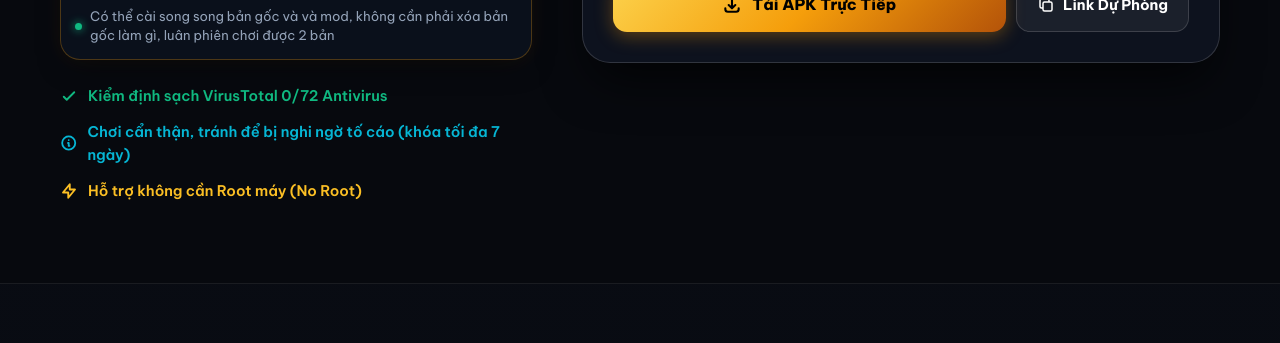
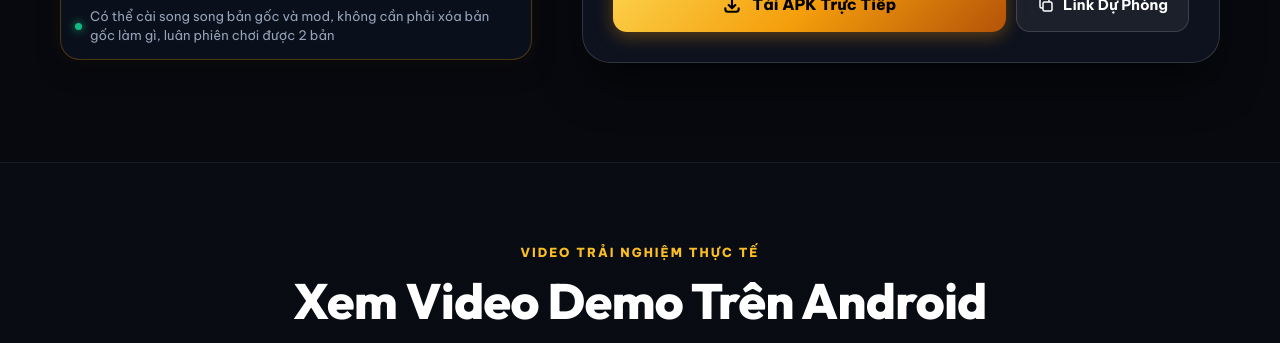
Before and after one commit to ayaflo/aov164, a website: page index.html in a window 1280 px wide. Shown: the part 1454-1797 px from the top of the page. Drawn offline with Linux system fonts and the light colour scheme.

Commit message:
Bo danh sach security checklist va sua loi chinh ta chu thich Clone

```diff
--- a/index.html
+++ b/index.html
@@ -238,33 +238,11 @@
               </div>
               <div class="app-icon-caption">
                 <span class="dot-online"></span>
-                <span>Có thể cài song song bản gốc và và mod, không cần phải xóa bản gốc làm gì, luân phiên chơi được 2
+                <span>Có thể cài song song bản gốc và mod, không cần phải xóa bản gốc làm gì, luân phiên chơi được 2
                   bản</span>
               </div>
             </div>
 
-            <div class="security-checklist">
-              <div class="checklist-item">
-                <svg width="18" height="18" fill="none" viewBox="0 0 24 24" stroke="currentColor">
-                  <path stroke-linecap="round" stroke-linejoin="round" stroke-width="2.5" d="M5 13l4 4L19 7" />
-                </svg>
-                <span>Kiểm định sạch VirusTotal 0/72 Antivirus</span>
-              </div>
-              <div class="checklist-item cyan">
-                <svg width="18" height="18" fill="none" viewBox="0 0 24 24" stroke="currentColor">
-                  <path stroke-linecap="round" stroke-linejoin="round" stroke-width="2.5"
-                    d="M13 16h-1v-4h-1m1-4h.01M21 12a9 9 0 11-18 0 9 9 0 0118 0z" />
-                </svg>
-                <span>Chơi cẩn thận, tránh để bị nghi ngờ tố cáo (khóa tối đa 7 ngày)</span>
-              </div>
-              <div class="checklist-item gold">
-                <svg width="18" height="18" fill="none" viewBox="0 0 24 24" stroke="currentColor">
-                  <path stroke-linecap="round" stroke-linejoin="round" stroke-width="2.5"
-                    d="M13 10V3L4 14h7v7l9-11h-7z" />
-                </svg>
-                <span>Hỗ trợ không cần Root máy (No Root)</span>
-              </div>
-            </div>
           </div>
 
           <!-- Right Release Card Column -->
```
